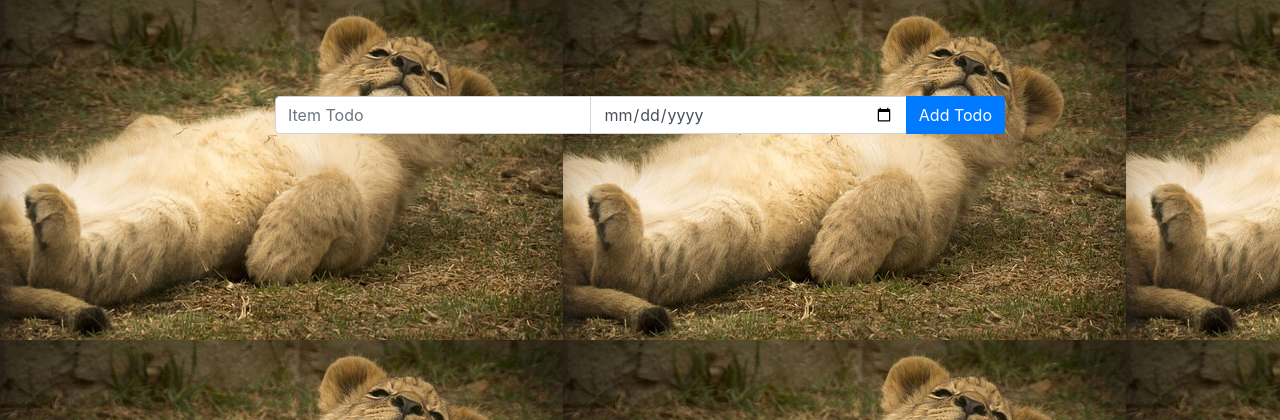
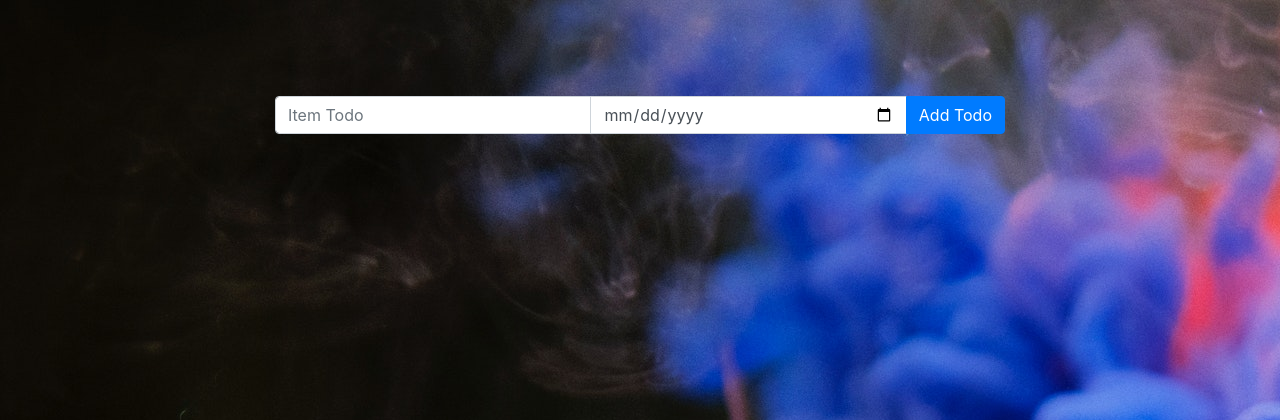
Before and after one commit to olamidecode/to-do-app, a PHP site: page / in a window 1280 px wide. Shown: the top 420 px of the page. Run offline with PHP 8.4, Linux system fonts and the light colour scheme; some libraries are stand-ins or nearby versions.

Commit message:
changed the background image

```diff
--- a/css/styles.css
+++ b/css/styles.css
@@ -2,7 +2,7 @@
  * Body Structure
  */
  body {
-	background-image: url('../images/lion-cub.jpg');
+	background-image: url('../images/background.jpg');
 	font-family: 'Oswald', sans-serif;
 
 
```
Also changed, not shown: images/landscape.jpg (added), images/pacific.jpg (added).
